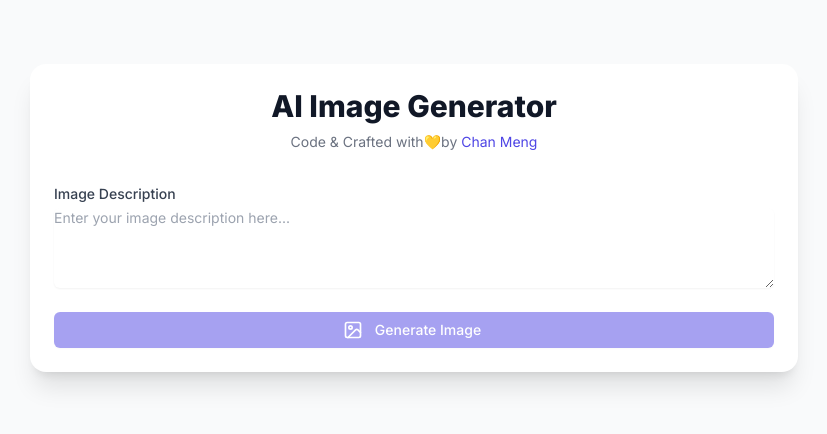
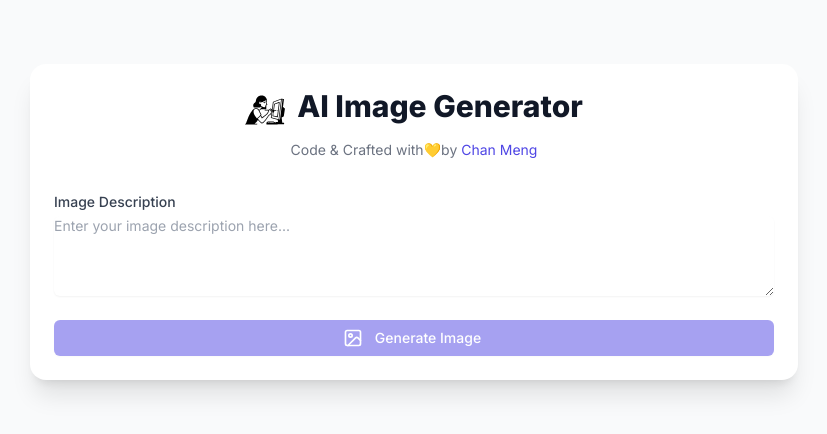
Before and after one commit to andojan15/imagestv, a Next.js app: page / in a window 1280 px wide. Shown: the top 434 px of the page, without its empty margins (226-1053 px from the left). Built offline with nearby package versions, Linux system fonts and the light colour scheme.

Commit message:
Add logo

```diff
--- a/app/layout.tsx
+++ b/app/layout.tsx
@@ -7,6 +7,9 @@ const inter = Inter({ subsets: ['latin'] })
 export const metadata: Metadata = {
   title: 'AI Image Generator',
   description: 'Generate images using Together AI',
+  icons: {
+    icon: '/favicon.svg',
+  }
 }
 
 export default function RootLayout({
--- a/app/page.tsx
+++ b/app/page.tsx
@@ -57,9 +57,18 @@ export default function Home() {
       <div className="max-w-3xl mx-auto">
         <div className="bg-white rounded-2xl shadow-xl overflow-hidden">
           <div className="px-4 py-5 sm:p-6">
-            <h1 className="text-3xl font-extrabold text-gray-900 text-center mb-2">
-              AI Image Generator
-            </h1>
+          <div className="flex items-center justify-center gap-3 mb-2">
+              <Image
+                src="/logo.svg"
+                alt="AI Image Generator Logo"
+                width={200}
+                height={200}
+                className="h-10 w-10"
+              />
+              <h1 className="text-3xl font-extrabold text-gray-900 text-center mb-2">
+                AI Image Generator
+              </h1>
+            </div>
             <p className="text-center text-sm text-gray-500 mb-8">
               Code & Crafted with💛by{' '}
               <Link href="https://github.com/ChanMeng666/image-generator" className="text-indigo-600 hover:text-indigo-500">
```
Also changed, not shown: public/favicon.svg (added), public/logo.svg (added).
